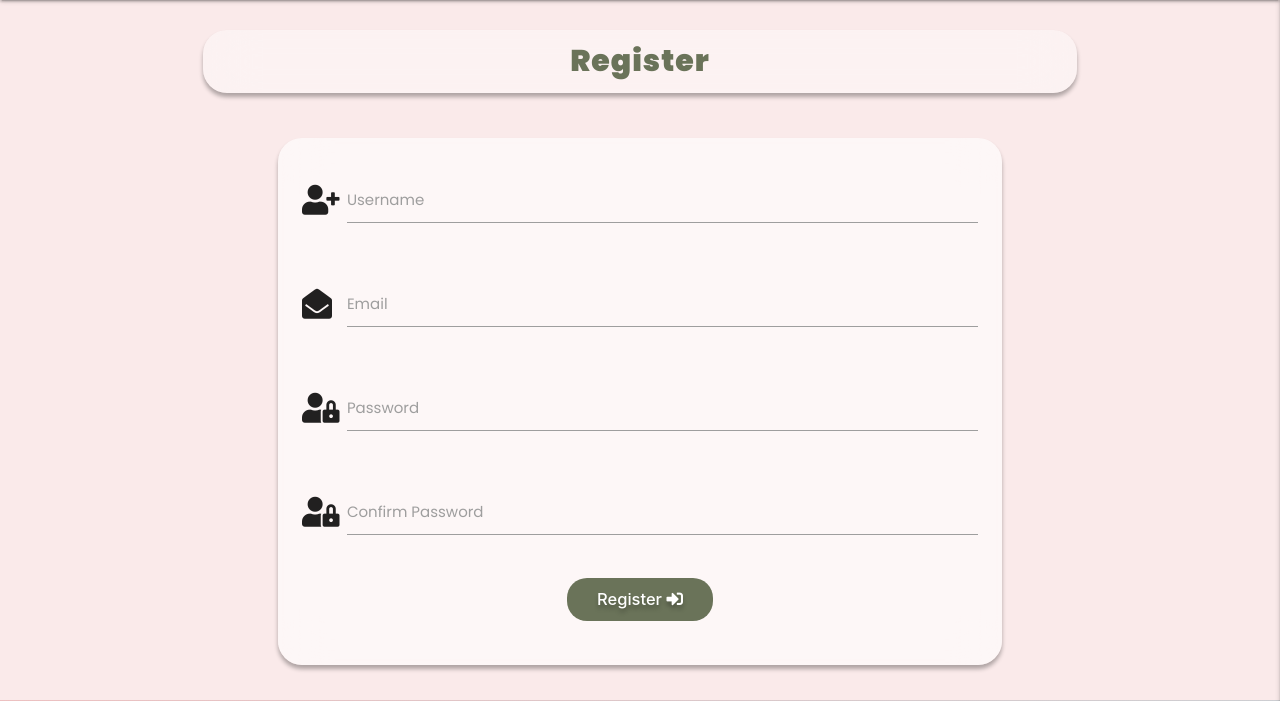
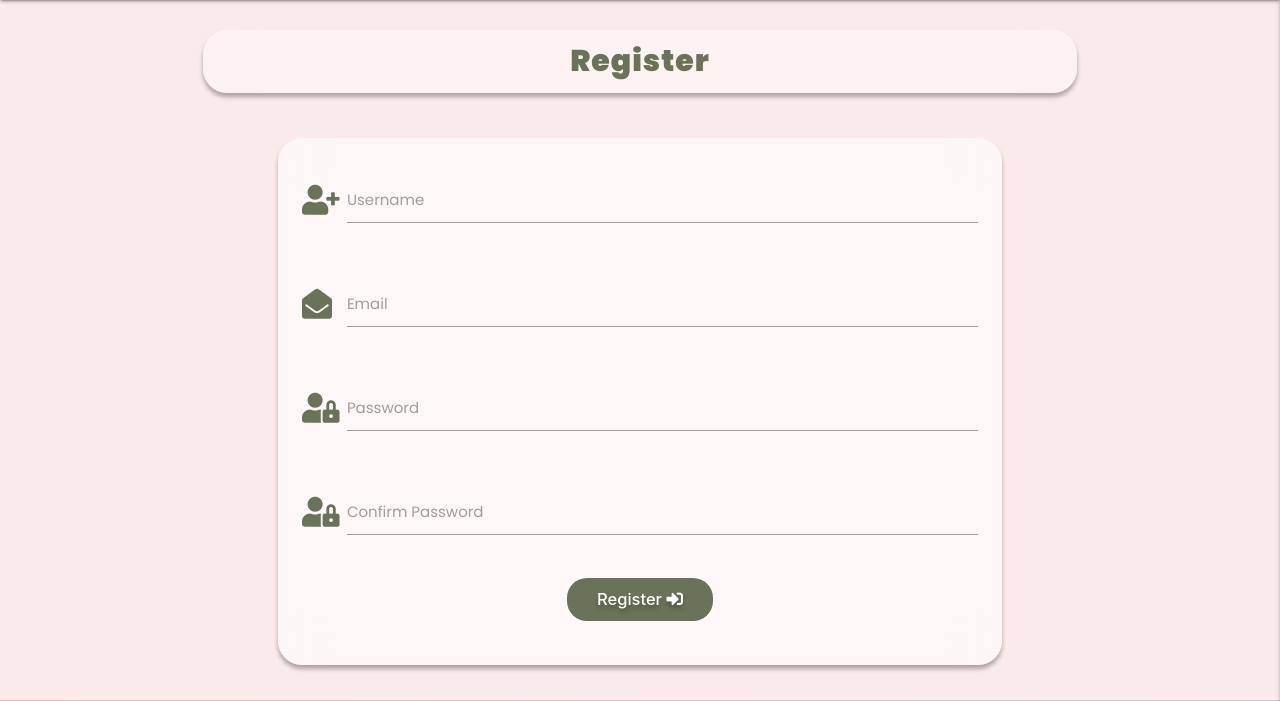
Before and after one commit to steff880/MS3-MyRecipeBook, a Flask app: page /register in a window 1280 px wide. Shown: the part 64-765 px from the top of the page. Run offline with Flask 2, Linux system fonts and the light colour scheme; some libraries are stand-ins or nearby versions.

Commit message:
Change color of form icons

```diff
--- a/static/css/style.css
+++ b/static/css/style.css
@@ -85,6 +85,10 @@ header .brand-logo, .sidenav-logo {
     box-shadow: 0px 4px 4px rgba(0,0,0,0.3);
 }
 
+.form-container .form-icon {
+    color: #6A7359;
+}
+
 .form-container .btn-register {
     padding: 12px 30px;
     border-radius: 20px;
--- a/templates/register.html
+++ b/templates/register.html
@@ -15,7 +15,7 @@
                 <!-- username -->
                 <div class="row">
                     <div class="input-field col s12">
-                        <i class="fas fa-user-plus prefix"></i>
+                        <i class="fas fa-user-plus prefix form-icon"></i>
                         <!-- Pattern from Code Institute's Task Manager mini project https://www.youtube.com/watch?v=Sfkg3358Igc -->
                         <input type="text" id="username" name="username" minlength="5" maxlength="15"
                             pattern="^[a-zA-Z0-9]{5,15}$" class="validate" required>
@@ -25,7 +25,7 @@
                 <!-- email -->
                 <div class="row">
                     <div class="input-field col s12">
-                        <i class="fas fa-envelope-open prefix"></i>
+                        <i class="fas fa-envelope-open prefix form-icon"></i>
                         <input type="email" id="email-address" name="email-address" class="validate" required>
                         <label for="email-address">Email</label>
                     </div>
@@ -33,7 +33,7 @@
                 <!-- password -->
                 <div class="row">
                     <div class="input-field col s12">
-                        <i class="fas fa-user-lock prefix"></i>
+                        <i class="fas fa-user-lock prefix form-icon"></i>
                         <input type="password" name="password" id="password" minlength="5" maxlength="15"
                             pattern="^[a-zA-Z0-9]{5,15}$" class="validate" required>
                         <label for="password">Password</label>
@@ -42,7 +42,7 @@
                 <!-- confirm password -->
                 <div class="row">
                     <div class="input-field col s12">
-                        <i class="fas fa-user-lock prefix"></i>
+                        <i class="fas fa-user-lock prefix form-icon"></i>
                         <input type="password" name="confirm_password" id="confirm_password" minlength="5"
                             maxlength="15" pattern="^[a-zA-Z0-9]{5,15}$" class="validate" required>
                         <label for="confirm_password">Confirm Password</label>
```
